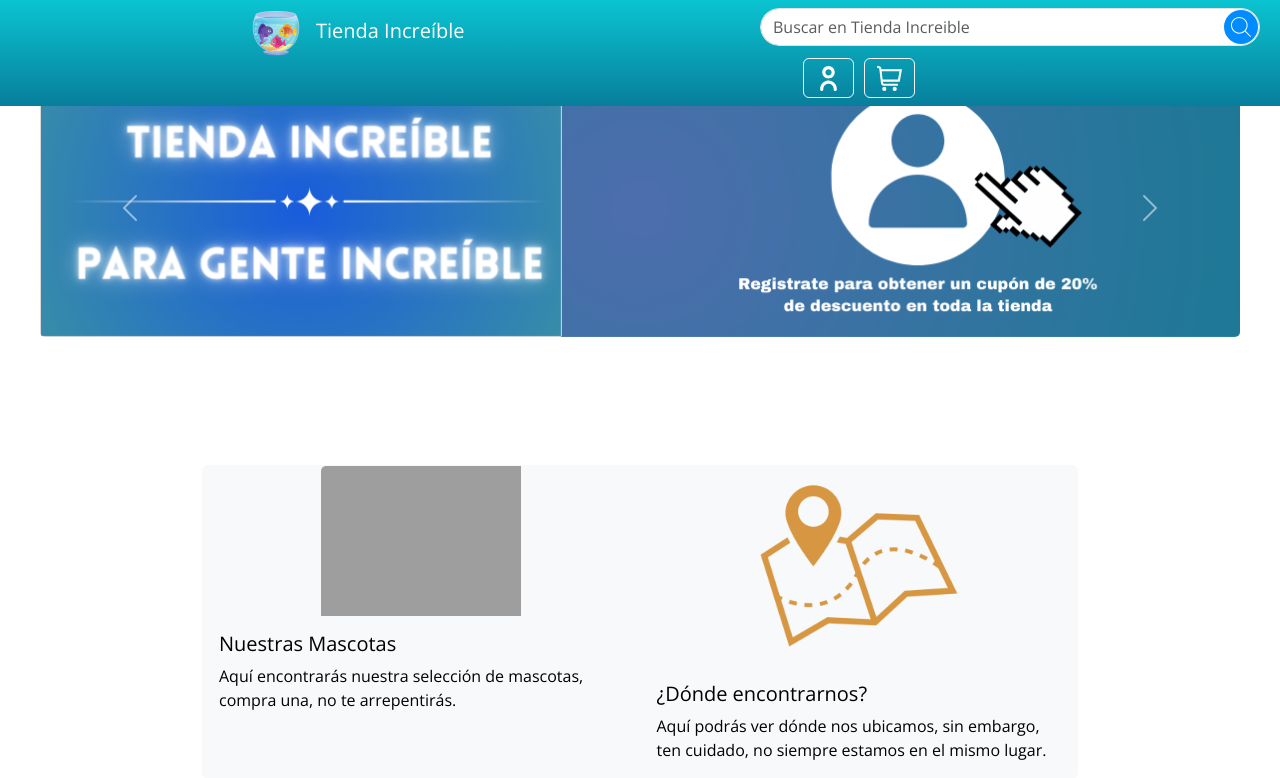
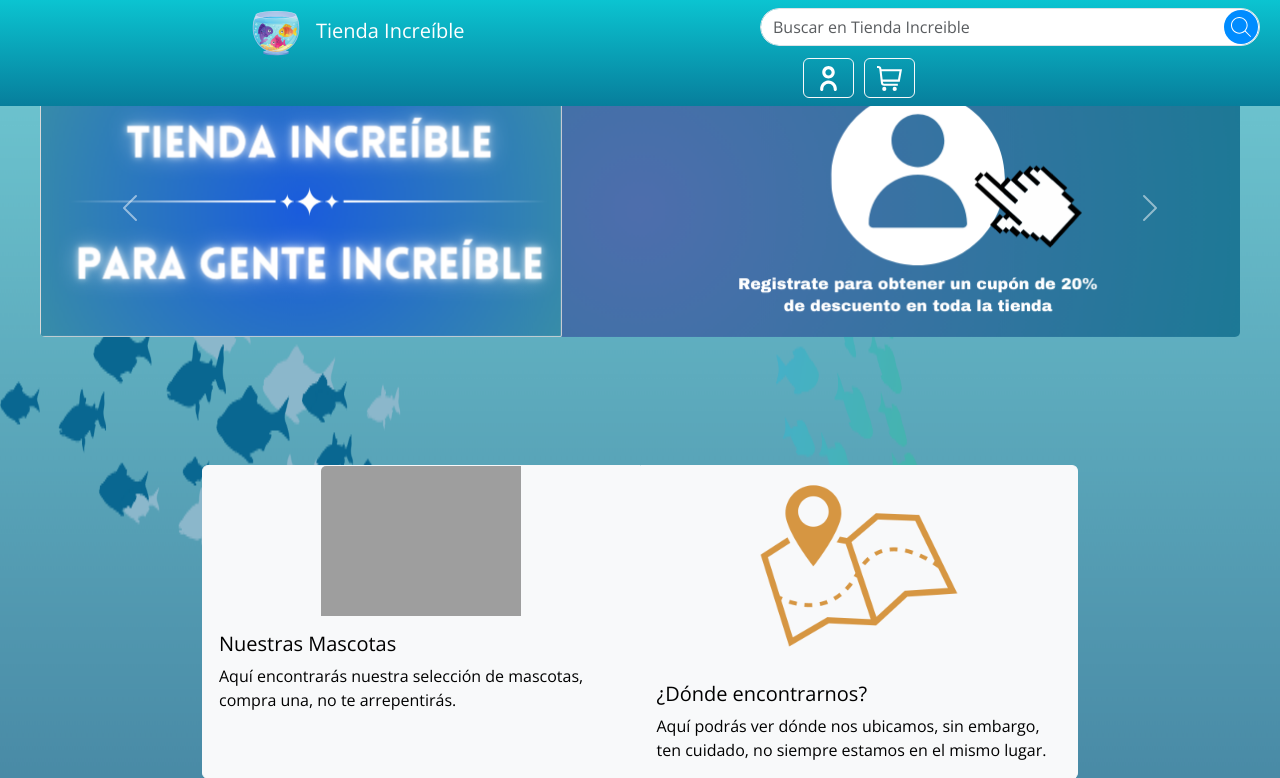
Before and after one commit to Lenuam482/Ev3Django, a Django app: page /tienda/index in a window 1280 px wide. Shown: the top 778 px of the page. Run offline with Django 5.2, Linux system fonts and the light colour scheme; some libraries are stand-ins or nearby versions; grey boxes are pictures that could not be loaded.

Commit message:
Agregado link a icono de página

```diff
--- a/tienda/static/css/style.css
+++ b/tienda/static/css/style.css
@@ -72,7 +72,7 @@
     }
 }
 
-.body{
+body{
     background-image: url(img/bg.png);
     background-repeat: no-repeat;
     background-size: 100% 100%;
--- a/tienda/templates/tienda/darwin.html
+++ b/tienda/templates/tienda/darwin.html
@@ -8,7 +8,7 @@
     <link rel="stylesheet" href="{% static 'css/style.css' %}">
     <script src="https://kit.fontawesome.com/eb496ab1a0.js" crossorigin="anonymous"></script>
     <link href="https://cdn.jsdelivr.net/npm/bootstrap@5.3.3/dist/css/bootstrap.min.css" rel="stylesheet" integrity="sha384-QWTKZyjpPEjISv5WaRU9OFeRpok6YctnYmDr5pNlyT2bRjXh0JMhjY6hW+ALEwIH" crossorigin="anonymous">
-    <link rel="website icon" type="png" href="img/logo.png">
+    <link rel="website icon" type="png" href="{% static 'img/logo.png' %}">
     <script src="https://code.jquery.com/jquery-3.7.1.min.js"></script>
     <script src="{% static 'js/script.js' %}"></script>
   </head>
--- a/tienda/templates/tienda/index.html
+++ b/tienda/templates/tienda/index.html
@@ -8,7 +8,7 @@
     <link rel="stylesheet" href="{% static 'css/style.css' %}">
     <script src="https://kit.fontawesome.com/eb496ab1a0.js" crossorigin="anonymous"></script>
     <link href="https://cdn.jsdelivr.net/npm/bootstrap@5.3.3/dist/css/bootstrap.min.css" rel="stylesheet" integrity="sha384-QWTKZyjpPEjISv5WaRU9OFeRpok6YctnYmDr5pNlyT2bRjXh0JMhjY6hW+ALEwIH" crossorigin="anonymous">
-    <link rel="website icon" type="png" href="img/logo.png">
+    <link rel="website icon" type="png" href="{% static 'img/logo.png' %}">
     <script src="https://code.jquery.com/jquery-3.7.1.min.js"></script>
     <script src="{% static 'js/script.js' %}"></script>
   </head>
--- a/tienda/templates/tienda/mapa.html
+++ b/tienda/templates/tienda/mapa.html
@@ -8,7 +8,7 @@
     <link rel="stylesheet" href="{% static 'css/style.css' %}">
     <script src="https://kit.fontawesome.com/eb496ab1a0.js" crossorigin="anonymous"></script>
     <link href="https://cdn.jsdelivr.net/npm/bootstrap@5.3.3/dist/css/bootstrap.min.css" rel="stylesheet" integrity="sha384-QWTKZyjpPEjISv5WaRU9OFeRpok6YctnYmDr5pNlyT2bRjXh0JMhjY6hW+ALEwIH" crossorigin="anonymous">
-    <link rel="website icon" type="png" href="img/logo.png">
+    <link rel="website icon" type="png" href="{% static 'img/logo.png' %}">
     <script src="https://code.jquery.com/jquery-3.7.1.min.js"></script>
     <script src="{% static 'js/script.js' %}"></script>
   </head>
--- a/tienda/templates/tienda/mascotas.html
+++ b/tienda/templates/tienda/mascotas.html
@@ -8,7 +8,7 @@
     <link rel="stylesheet" href="{% static 'css/style.css' %}">
     <script src="https://kit.fontawesome.com/eb496ab1a0.js" crossorigin="anonymous"></script>
     <link href="https://cdn.jsdelivr.net/npm/bootstrap@5.3.3/dist/css/bootstrap.min.css" rel="stylesheet" integrity="sha384-QWTKZyjpPEjISv5WaRU9OFeRpok6YctnYmDr5pNlyT2bRjXh0JMhjY6hW+ALEwIH" crossorigin="anonymous">
-    <link rel="website icon" type="png" href="img/logo.png">
+    <link rel="website icon" type="png" href="{% static 'img/logo.png' %}">
     <script src="https://code.jquery.com/jquery-3.7.1.min.js"></script>
     <script src="{% static 'js/script.js' %}"></script>
   </head>
--- a/tienda/templates/tienda/tortuga.html
+++ b/tienda/templates/tienda/tortuga.html
@@ -8,7 +8,7 @@
     <link rel="stylesheet" href="{% static 'css/style.css' %}">
     <script src="https://kit.fontawesome.com/eb496ab1a0.js" crossorigin="anonymous"></script>
     <link href="https://cdn.jsdelivr.net/npm/bootstrap@5.3.3/dist/css/bootstrap.min.css" rel="stylesheet" integrity="sha384-QWTKZyjpPEjISv5WaRU9OFeRpok6YctnYmDr5pNlyT2bRjXh0JMhjY6hW+ALEwIH" crossorigin="anonymous">
-    <link rel="website icon" type="png" href="img/logo.png">
+    <link rel="website icon" type="png" href="{% static 'img/logo.png' %}">
     <script src="https://code.jquery.com/jquery-3.7.1.min.js"></script>
     <script src="{% static 'js/script.js' %}"></script>
   </head>
```
